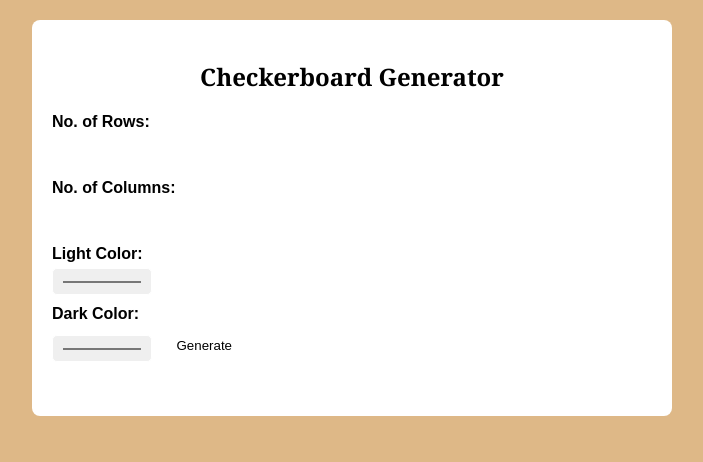
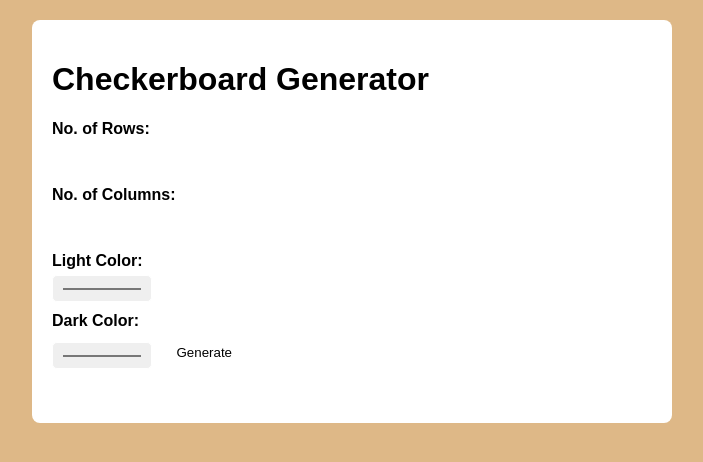
Before and after one commit to SyedaFatimaNazi/homework, a plain HTML site: page index.html in a window 1280 px wide. Shown: the whole page, without its empty margins (288-991 px from the left). Drawn offline with Linux system fonts and the light colour scheme.

Commit message:
Update index.html

```diff
--- a/index.html
+++ b/index.html
@@ -69,7 +69,7 @@
 </head>
 <body>
 <div class="container">
-    <h2>Checkerboard Generator</h2>
+    <h1>Checkerboard Generator</h1>
     <form id="chkrbord">
         <label for="rows">No. of Rows:</label>
         <input type="number" id="rows" name="rows" min="1" required>
```
